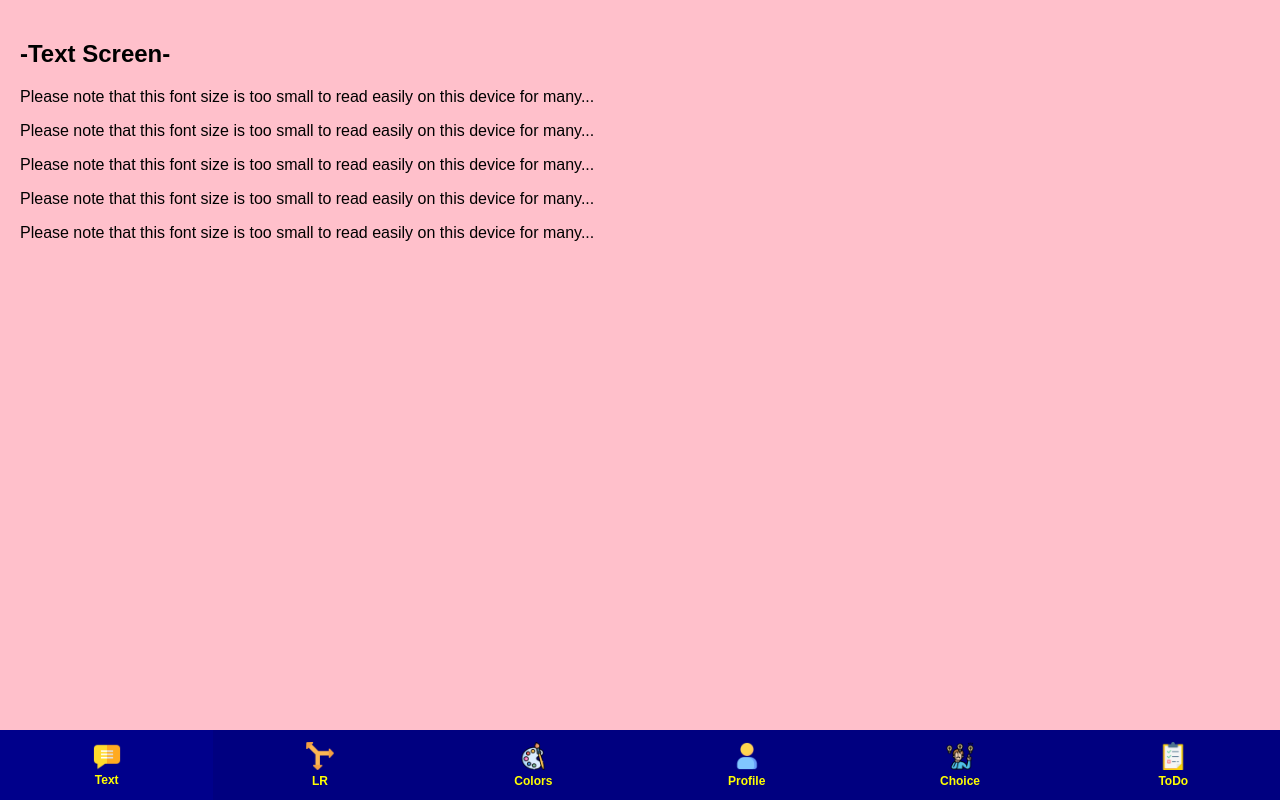
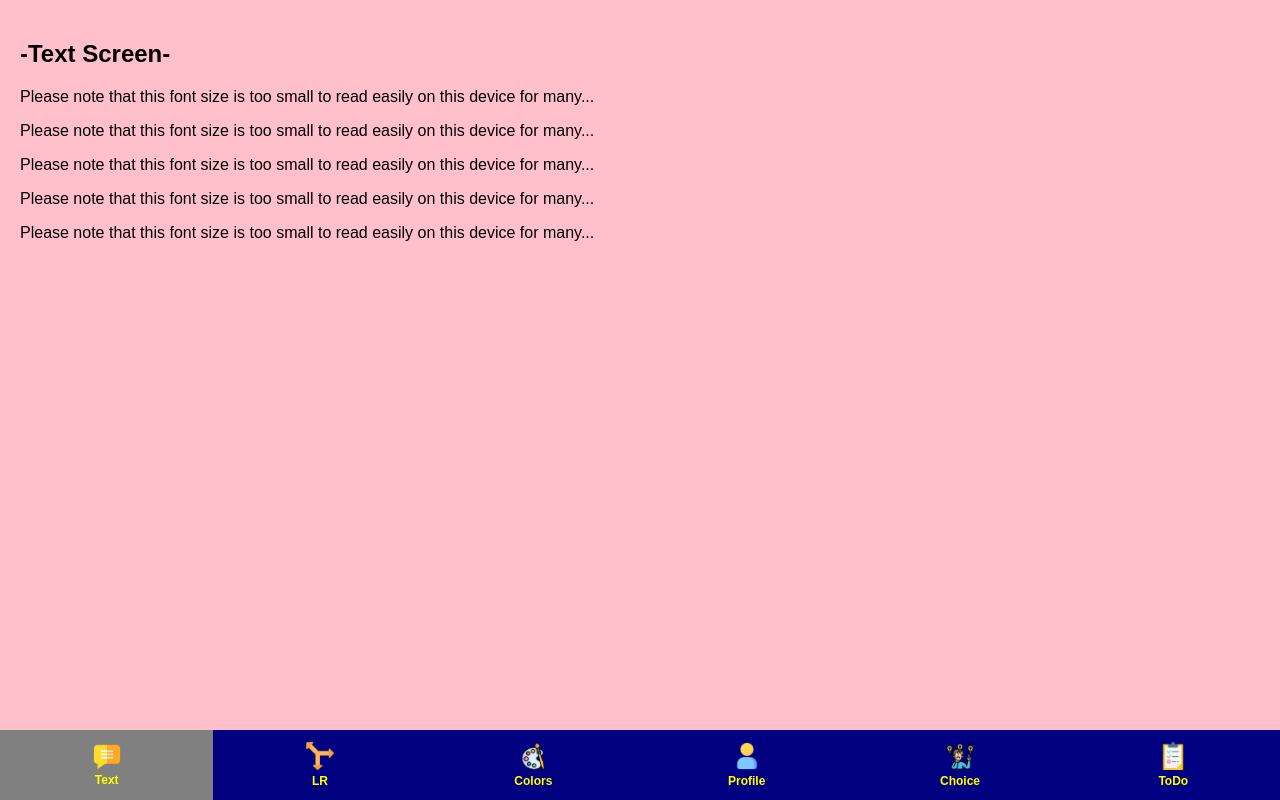
Before and after one commit to msohn1/Kitchen_Kompanion_App, a plain HTML site: page home.html in a window 1280 px wide. In both pictures the pointer is over the button "Text". Drawn offline with Linux system fonts and the light colour scheme.

Commit message:
update hover link

```diff
--- a/styles.css
+++ b/styles.css
@@ -64,7 +64,7 @@ body {
 }
 
 .tablink:hover {
-  background: darkblue;
+  background: gray;
 }
 
 .lower-right {
```
